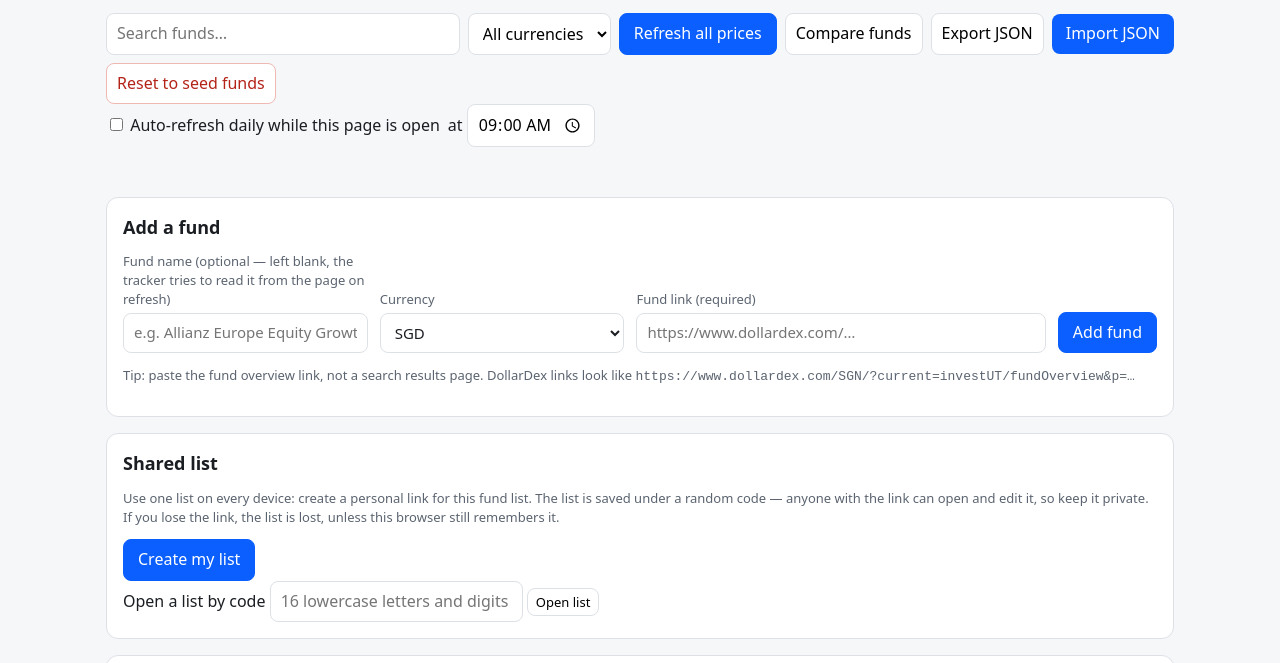
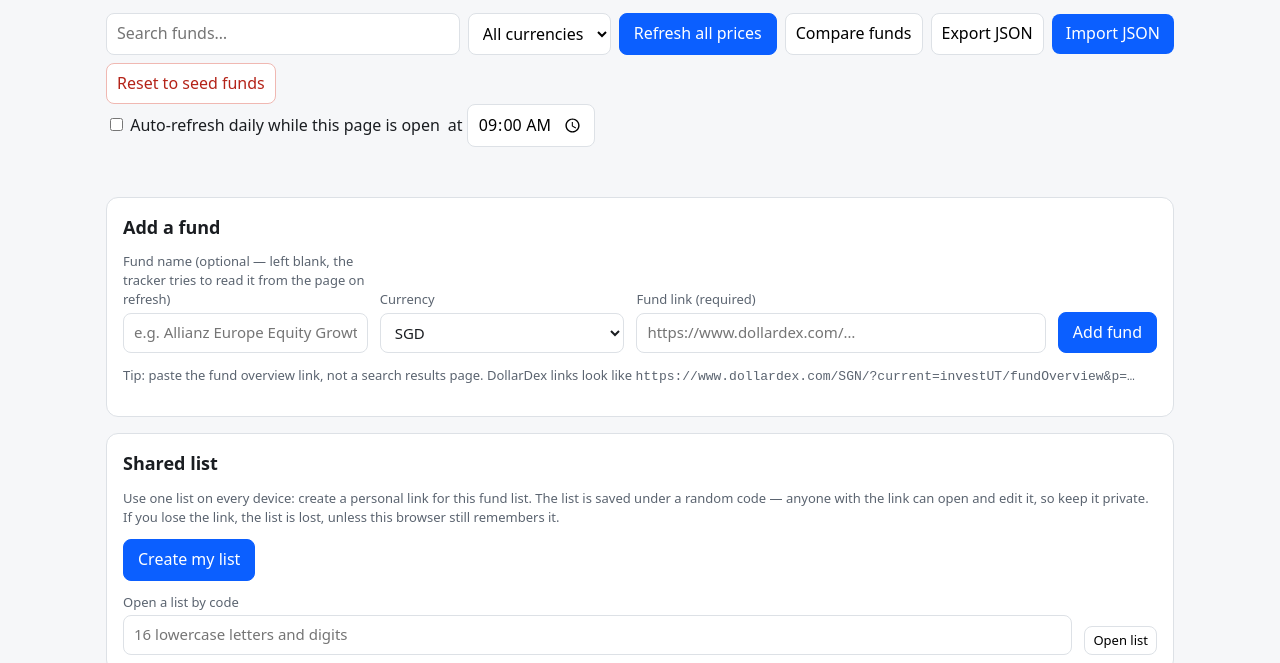
Before and after one commit to ooikk/Muse-Fund-Prices, a plain HTML site: page index.html in a window 1280 px wide. Shown: the part 122-785 px from the top of the page. Drawn offline with Linux system fonts and the light colour scheme.

Commit message:
Shared fund lists in Upstash Redis — per-user code, personal link, write-through save

```diff
--- a/styles.css
+++ b/styles.css
@@ -20,6 +20,10 @@ button:disabled { opacity:.55; cursor:wait; }
 #addForm label { display:flex; flex-direction:column; gap:4px; font-size:13px; color:var(--muted); flex:1 1 220px; }
 #addForm label.wide { flex: 2 1 360px; }
 #addForm input, #addForm select { color:var(--text); font-size:15px; }
+#openListForm { display:flex; flex-wrap:wrap; gap:12px; align-items:end; margin-top:12px; }
+#openListForm label { display:flex; flex-direction:column; gap:4px; font-size:13px; color:var(--muted); flex:1 1 220px; }
+#openListForm input { color:var(--text); font-size:15px; }
+.share-link { word-break: break-all; }
 .hint { color:var(--muted); font-size:13px; }
 .hint code { word-break: break-all; }
 .table-wrap { overflow-x:auto; }
```
